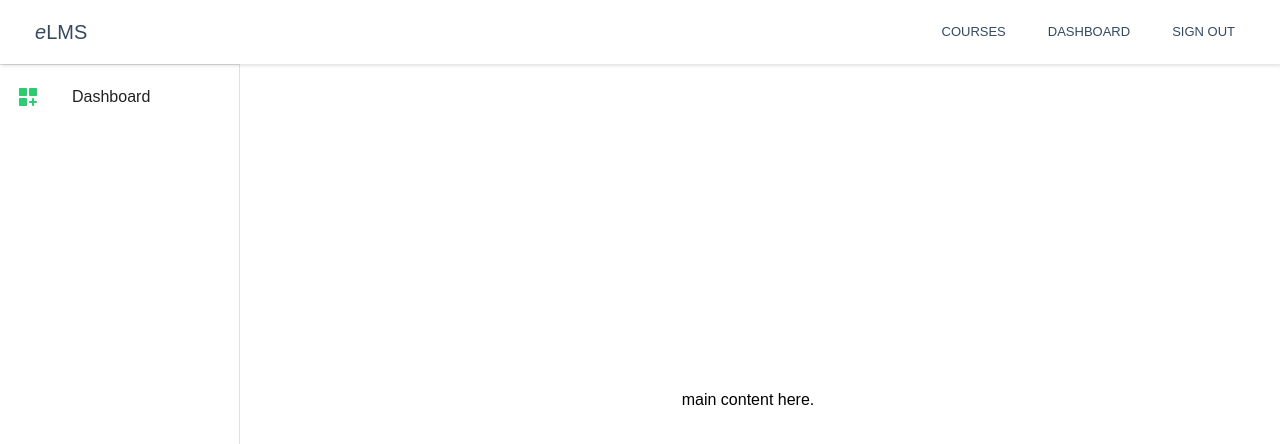
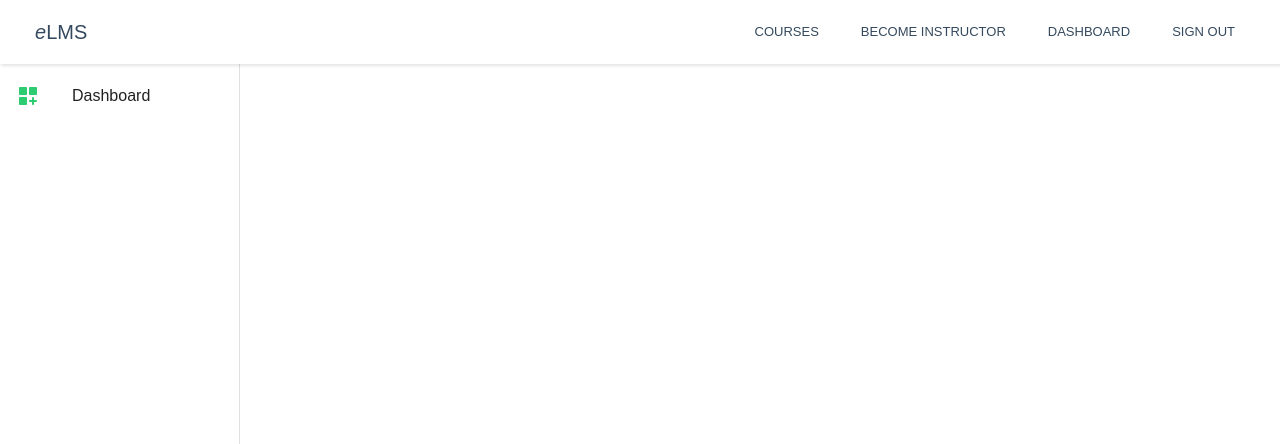
Before and after one commit to KiiMuu/eLMS, a Next.js app in the folder frontend/: page /user in a window 1280 px wide. Shown: the top 444 px of the page. Built offline with nearby package versions, Linux system fonts and the light colour scheme; no server answers; sample sign-in values are in the browser's storage.

Commit message:
user sider

```diff
--- a/frontend/components/layout/AppDrawer.tsx
+++ b/frontend/components/layout/AppDrawer.tsx
@@ -1,9 +1,7 @@
 import { FC, ReactNode, useCallback } from 'react';
 import { useAppDispatch, useAppSelector } from 'state/hooks';
 import { handleDrawerToggle } from 'state/global';
-import { Drawer, Box } from '@mui/material';
-
-const drawerWidth = 240;
+import { Drawer } from '@mui/material';
 
 const AppDrawer: FC<ReactNode> = ({ children }) => {
 	const dispatch = useAppDispatch();
@@ -14,11 +12,7 @@ const AppDrawer: FC<ReactNode> = ({ children }) => {
 	}, [dispatch]);
 
 	return (
-		<Box
-			component='nav'
-			sx={{ width: { sm: drawerWidth }, flexShrink: { sm: 0 } }}
-			aria-label='user sider'
-		>
+		<>
 			<Drawer
 				variant='temporary'
 				open={drawerOpen}
@@ -30,7 +24,7 @@ const AppDrawer: FC<ReactNode> = ({ children }) => {
 					display: { xs: 'block', sm: 'none' },
 					'& .MuiDrawer-paper': {
 						boxSizing: 'border-box',
-						width: drawerWidth,
+						width: 240,
 					},
 				}}
 			>
@@ -42,14 +36,14 @@ const AppDrawer: FC<ReactNode> = ({ children }) => {
 					display: { xs: 'none', sm: 'block' },
 					'& .MuiDrawer-paper': {
 						boxSizing: 'border-box',
-						width: drawerWidth,
+						width: 240,
 					},
 				}}
 				open
 			>
 				{children}
 			</Drawer>
-		</Box>
+		</>
 	);
 };
 
--- a/frontend/components/layout/MobileMenu.tsx
+++ b/frontend/components/layout/MobileMenu.tsx
@@ -8,6 +8,14 @@ import {
 	DashboardCustomize,
 	DashboardOutlined,
 } from '@mui/icons-material';
+
+const navItemStyle = {
+	display: {
+        xs: 'none',
+        sm: 'block',
+    },
+    textDecoration: 'none',
+};
 
 const MobileMenu: React.FC<IMobileProps> = ({
 	mobileMoreAnchorEl,
@@ -70,6 +78,31 @@ const MobileMenu: React.FC<IMobileProps> = ({
 					</Button>
 				</Link>
 			</MenuItem>
+			{user?.role === 'instructor' ? (
+				<MenuItem>
+					<Link href='/instructor/course/create' passHref>
+						<Button
+							size='small'
+							color='secondary'
+							sx={navItemStyle}
+						>
+							Create Course
+						</Button>
+					</Link>
+				</MenuItem>
+			) : (
+				<MenuItem>
+					<Link href='/user/become-instructor' passHref>
+						<Button
+							size='small'
+							color='secondary'
+							sx={navItemStyle}
+						>
+							Become Instructor
+						</Button>
+					</Link>
+				</MenuItem>
+			)}
 			{user && [
 				<MenuItem key='4'>
 					<Link href='/user' passHref>
--- a/frontend/components/layout/UserLayout.tsx
+++ b/frontend/components/layout/UserLayout.tsx
@@ -1,17 +1,32 @@
 import { FC, ReactNode } from 'react';
-import { Grid } from '@mui/material';
 import UserNavigation from 'components/navigations/UserNavigation';
+import { Box } from '@mui/system';
 
 const UserLayout: FC<ReactNode> = ({ children }) => {
 	return (
-		<Grid container spacing={[2, 2]}>
-			<Grid item sm={2}>
+		<Box sx={{ display: 'flex' }}>
+			<Box
+				component='nav'
+				sx={{
+					width: { sm: 240 },
+					flexShrink: { sm: 0 },
+					background: 'red',
+				}}
+				aria-label='user sider'
+			>
 				<UserNavigation />
-			</Grid>
-			<Grid item sm={10}>
+			</Box>
+			<Box
+				component='main'
+				sx={{
+					flexGrow: 1,
+					width: { sm: `calc(100% - 240px)` },
+					background: 'green',
+				}}
+			>
 				{children}
-			</Grid>
-		</Grid>
+			</Box>
+		</Box>
 	);
 };
 
--- a/frontend/components/navigations/Navbar.tsx
+++ b/frontend/components/navigations/Navbar.tsx
@@ -16,6 +16,14 @@ import {
 } from '@mui/material';
 import { Box } from '@mui/system';
 import { Menu } from '@mui/icons-material';
+
+const navItemStyle = {
+	display: {
+		xs: 'none',
+		sm: 'block',
+	},
+	textDecoration: 'none',
+};
 
 const Navbar: React.FC = () => {
 	const [mobileMoreAnchorEl, setMobileMoreAnchorEl] = useState(null);
@@ -57,34 +65,43 @@ const Navbar: React.FC = () => {
 		<Box sx={{ display: { xs: 'none', md: 'flex' } }}>
 			<MenuItem>
 				<Link href='/courses' passHref>
-					<Button
-						size='small'
-						color='secondary'
-						sx={{
-							display: {
-								xs: 'none',
-								sm: 'block',
-							},
-							textDecoration: 'none',
-						}}
-					>
+					<Button size='small' color='secondary' sx={navItemStyle}>
 						Courses
 					</Button>
 				</Link>
 			</MenuItem>
+			{user?.role === 'instructor' ? (
+				<MenuItem>
+					<Link href='/instructor/course/create' passHref>
+						<Button
+							size='small'
+							color='secondary'
+							sx={navItemStyle}
+						>
+							Create Course
+						</Button>
+					</Link>
+				</MenuItem>
+			) : (
+				<MenuItem>
+					<Link href='/user/become-instructor' passHref>
+						<Button
+							size='small'
+							color='secondary'
+							sx={navItemStyle}
+						>
+							Become Instructor
+						</Button>
+					</Link>
+				</MenuItem>
+			)}
 			{!user && [
 				<MenuItem key='1'>
 					<Link href='/signup' passHref>
 						<Button
 							size='small'
 							color='secondary'
-							sx={{
-								display: {
-									xs: 'none',
-									sm: 'block',
-								},
-								textDecoration: 'none',
-							}}
+							sx={navItemStyle}
 						>
 							Sign Up
 						</Button>
@@ -95,13 +112,7 @@ const Navbar: React.FC = () => {
 						<Button
 							size='small'
 							color='secondary'
-							sx={{
-								display: {
-									xs: 'none',
-									sm: 'block',
-								},
-								textDecoration: 'none',
-							}}
+							sx={navItemStyle}
 						>
 							Sign In
 						</Button>
@@ -114,29 +125,14 @@ const Navbar: React.FC = () => {
 						<Button
 							size='small'
 							color='secondary'
-							sx={{
-								display: {
-									xs: 'none',
-									sm: 'block',
-								},
-								textDecoration: 'none',
-							}}
+							sx={navItemStyle}
 						>
 							Dashboard
 						</Button>
 					</Link>
 				</MenuItem>,
 				<MenuItem onClick={handleLogout} key='4'>
-					<Button
-						size='small'
-						color='secondary'
-						sx={{
-							display: {
-								xs: 'none',
-								sm: 'block',
-							},
-						}}
-					>
+					<Button size='small' color='secondary' sx={navItemStyle}>
 						Sign Out
 					</Button>
 				</MenuItem>,
--- a/frontend/components/navigations/UserNavigation.tsx
+++ b/frontend/components/navigations/UserNavigation.tsx
@@ -1,7 +1,6 @@
 import Link from 'next/link';
 import AppDrawer from 'components/layout/AppDrawer';
 import {
-	Divider,
 	List,
 	ListItem,
 	ListItemIcon,
@@ -12,9 +11,8 @@ import { DashboardCustomizeRounded } from '@mui/icons-material';
 
 const UserNavigation: React.FC = () => {
 	const drawerContent = (
-		<div>
+		<>
 			<Toolbar />
-			<Divider />
 			<List>
 				<Link href='/user/dashboard' passHref>
 					<a style={{ textDecoration: 'none', color: 'inherit' }}>
@@ -27,7 +25,7 @@ const UserNavigation: React.FC = () => {
 					</a>
 				</Link>
 			</List>
-		</div>
+		</>
 	);
 
 	return <AppDrawer>{drawerContent}</AppDrawer>;
--- a/frontend/interfaces/auth.ts
+++ b/frontend/interfaces/auth.ts
@@ -8,6 +8,7 @@ export interface User {
 	_id: string;
 	name: string;
 	email: string;
+	role: string;
 	token: string;
 }
 
--- a/frontend/pages/_document.tsx
+++ b/frontend/pages/_document.tsx
@@ -24,14 +24,24 @@ class MyDocument extends Document {
 					name='viewport'
 					content='width=device-width, initial-scale=1'
 				/>
-				<link rel='preconnect' href='https://fonts.gstatic.com' />
+				<link rel='preconnect' href='https://fonts.googleapis.com' />
+				<link
+					rel='preconnect'
+					href='https://fonts.gstatic.com'
+					crossOrigin=''
+				/>
+				<link
+					href='https://fonts.googleapis.com/css2?family=Montserrat:wght@100;400;900&family=Roboto:wght@400;900&display=swap'
+					rel='stylesheet'
+				/>
+				{/* <link rel='preconnect' href='https://fonts.gstatic.com' />
 				<link rel='preconnect' href='https://fonts.googleapis.com' />
 				<link
 					href='https://fonts.googleapis.com/css2?family=Poppins:wght@400;900&display=swap'
 					rel='stylesheet'
 					data-optimized-fonts='true'
 				/>
-				<style data-href='https://fonts.googleapis.com/css2?family=Poppins:wght@400;900&display=swap' />
+				<style data-href='https://fonts.googleapis.com/css2?family=Poppins:wght@400;900&display=swap' /> */}
 				<style
 					id='stitches'
 					dangerouslySetInnerHTML={{ __html: getCssText() }}
--- a/frontend/pages/user/index.tsx
+++ b/frontend/pages/user/index.tsx
@@ -28,16 +28,7 @@ const UserIndex: NextPage = () => {
 						<Spin />
 					</Box>
 				) : (
-					<Box
-						sx={{
-							display: 'flex',
-							justifyContent: 'center',
-							alignItems: 'center',
-							height: '100vh',
-						}}
-					>
-						main content here.
-					</Box>
+					<div>main content here!!!!!!!!!!!</div>
 				)}
 			</UserLayout>
 		</UserRoute>
--- a/frontend/styles/Global.ts
+++ b/frontend/styles/Global.ts
@@ -9,12 +9,14 @@ const GlobalCSS = globalCss({
 		'--textGray': 'rgb(91, 112, 131)',
 		'--navHeight': '64px',
 		'--mobNavHeight': '56px',
+		'--userSiderWidth': '240px',
 	},
 	html: {
 		fontSize: '62.5%',
 	},
 	body: {
-		fontFamily: ['Poppins', 'sans-serif'].join(','),
+		// fontFamily: ['Poppins', 'sans-serif'].join(','),
+		fontFamily: ['Montserrat', 'Roboto', 'sans-serif'].join(','),
 		boxSizing: 'border-box',
 		scrollBehavior: 'smooth',
 		fontSize: '1.6rem',
--- a/frontend/theme/lightTheme.ts
+++ b/frontend/theme/lightTheme.ts
@@ -19,9 +19,14 @@ let lightTheme = createTheme({
 	},
 	components: {
 		MuiCssBaseline: {
+			// styleOverrides: `
+			//     @font-face {
+			//         font-family: 'Poppins, sans-serif';
+			//     }
+			// `,
 			styleOverrides: `
 			    @font-face {
-			        font-family: 'Poppins, sans-serif';
+			        font-family: 'Montserrat', 'Roboto', 'sans-serif';
 			    }
 			`,
 		},
```
